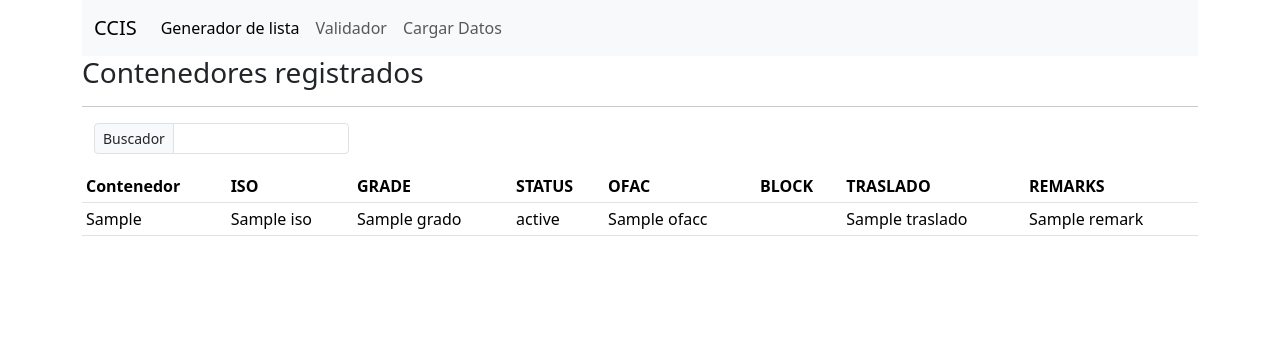
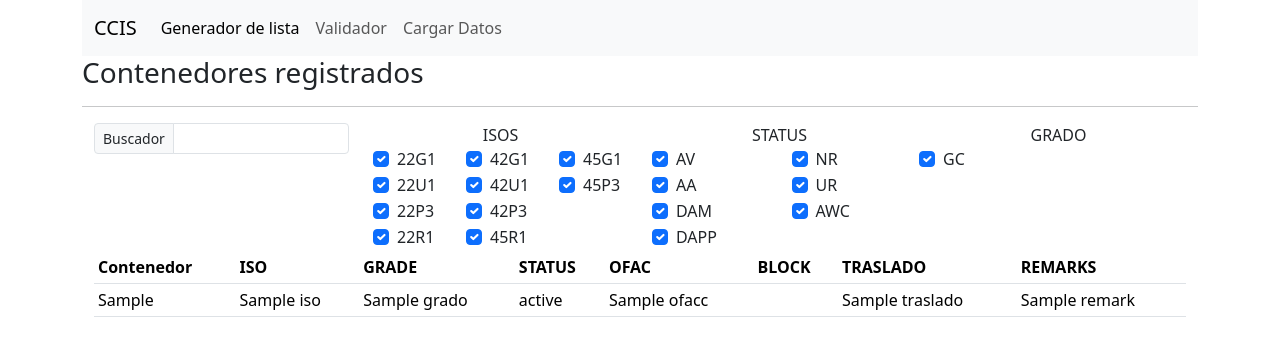
Before and after one commit to camacho999/listador_ccis, a Python web app: template templates/datos.html in a window 1280 px wide. Shown: the top 356 px of the page. Run offline with Jinja, Linux system fonts and the light colour scheme; the template is opened without the code that fills it: most values are stand-ins (such as "Sample title", 1, 10 or a date in 2020).

Commit message:
trabajando html de area de datos

```diff
--- a/app.py
+++ b/app.py
@@ -31,8 +31,12 @@ with app.app_context():
 
 @app.route('/')
 def home():
-	contenedores = Contenedor.query.all()
+	contenedores = Contenedor.query.filter_by(Contenedor.active == 'Y')
 	return render_template('home.html', containers = contenedores)
+
+@app.route('/filtro')
+def filtro():
+	pass
 
 @app.route('/cargar')
 def cargar():
--- a/templates/datos.html
+++ b/templates/datos.html
@@ -16,9 +16,121 @@
   					<input type="text" class="form-control" aria-label="Sizing example input" aria-describedby="inputGroup-sizing-sm">
 				</div>
 			</div>
+			<div class="col-3">
+				<div class="row">
+					<span class="text-center">ISOS</span>
+				</div>
+				<div class="row">
+					<div class="col">
+						<div class="form-check">
+  							<input class="form-check-input" type="checkbox" value="" id="22G1" checked>
+  							<label class="form-check-label" for="22G1">22G1</label>
+						</div>
+						<div class="form-check">
+  							<input class="form-check-input" type="checkbox" value="" id="22U1" checked>
+  							<label class="form-check-label" for="22U1">22U1</label>
+						</div>
+						<div class="form-check">
+  							<input class="form-check-input" type="checkbox" value="" id="22P3" checked>
+  							<label class="form-check-label" for="22P3">22P3</label>
+						</div>
+						<div class="form-check">
+  							<input class="form-check-input" type="checkbox" value="" id="22R1" checked>
+  							<label class="form-check-label" for="22R1">22R1</label>
+						</div>
+					</div>
+					<!-- 40 -->
+					<div class="col">
+						<div class="form-check">
+  							<input class="form-check-input" type="checkbox" value="" id="42G1" checked>
+  							<label class="form-check-label" for="22G1">42G1</label>
+						</div>
+						<div class="form-check">
+  							<input class="form-check-input" type="checkbox" value="" id="42U1" checked>
+  							<label class="form-check-label" for="42U1">42U1</label>
+						</div>
+						<div class="form-check">
+  							<input class="form-check-input" type="checkbox" value="" id="42P3" checked>
+  							<label class="form-check-label" for="42P3">42P3</label>
+						</div>
+						<div class="form-check">
+  							<input class="form-check-input" type="checkbox" value="" id="45R1" checked>
+  							<label class="form-check-label" for="45R1">45R1</label>
+						</div>
+					</div>
+					<!-- 45 -->
+					<div class="col">
+						<div class="form-check">
+  							<input class="form-check-input" type="checkbox" value="" id="45G1" checked>
+  							<label class="form-check-label" for="45G1">45G1</label>
+						</div>
+						<div class="form-check">
+  							<input class="form-check-input" type="checkbox" value="" id="45P3" checked>
+  							<label class="form-check-label" for="45P3">45P3</label>
+						</div>
+
+					</div>
+
+
+				</div>
+			</div>
+			<div class="col-3">
+				<div class="row">
+					<span class="text-center">STATUS</span>
+				</div>
+				<div class="row">
+					<div class="col">
+						<div class="form-check">
+  							<input class="form-check-input" type="checkbox" value="" id="AV" checked>
+  							<label class="form-check-label" for="AV">AV</label>
+						</div>
+						<div class="form-check">
+  							<input class="form-check-input" type="checkbox" value="" id="AA" checked>
+  							<label class="form-check-label" for="AA">AA</label>
+						</div>
+						<div class="form-check">
+  							<input class="form-check-input" type="checkbox" value="" id="DAM" checked>
+  							<label class="form-check-label" for="DAM">DAM</label>
+						</div>
+						<div class="form-check">
+  							<input class="form-check-input" type="checkbox" value="" id="DAPP" checked>
+  							<label class="form-check-label" for="DAPP">DAPP</label>
+						</div>
+					</div>
+					<div class="col">
+						<div class="form-check">
+  							<input class="form-check-input" type="checkbox" value="" id="NR" checked>
+  							<label class="form-check-label" for="NR">NR</label>
+						</div>
+						<div class="form-check">
+  							<input class="form-check-input" type="checkbox" value="" id="UR" checked>
+  							<label class="form-check-label" for="UR">UR</label>
+						</div>
+						<div class="form-check">
+  							<input class="form-check-input" type="checkbox" value="" id="AWC" checked>
+  							<label class="form-check-label" for="AWC">AWC</label>
+						</div>
+					</div>
+				</div>
+			</div>
+
+			<div class="col-3">
+				<div class="row">
+					<div class="col">
+						<div class="row">
+							<span class="text-center">GRADO</span>
+						</div>
+					</div>
+				</div>
+				<div class="row">
+					<div class="form-check">
+  						<input class="form-check-input" type="checkbox" value="" id="GC" checked>
+  						<label class="form-check-label" for="GC">GC</label>
+					</div>
+				</div>
+			</div>
+
 		</div>
-
-	</div>
 	<table class="table table-sm">
 		<thead>
 			<tr>
```
Also changed, not shown: instance/database.db, 1 other file.
